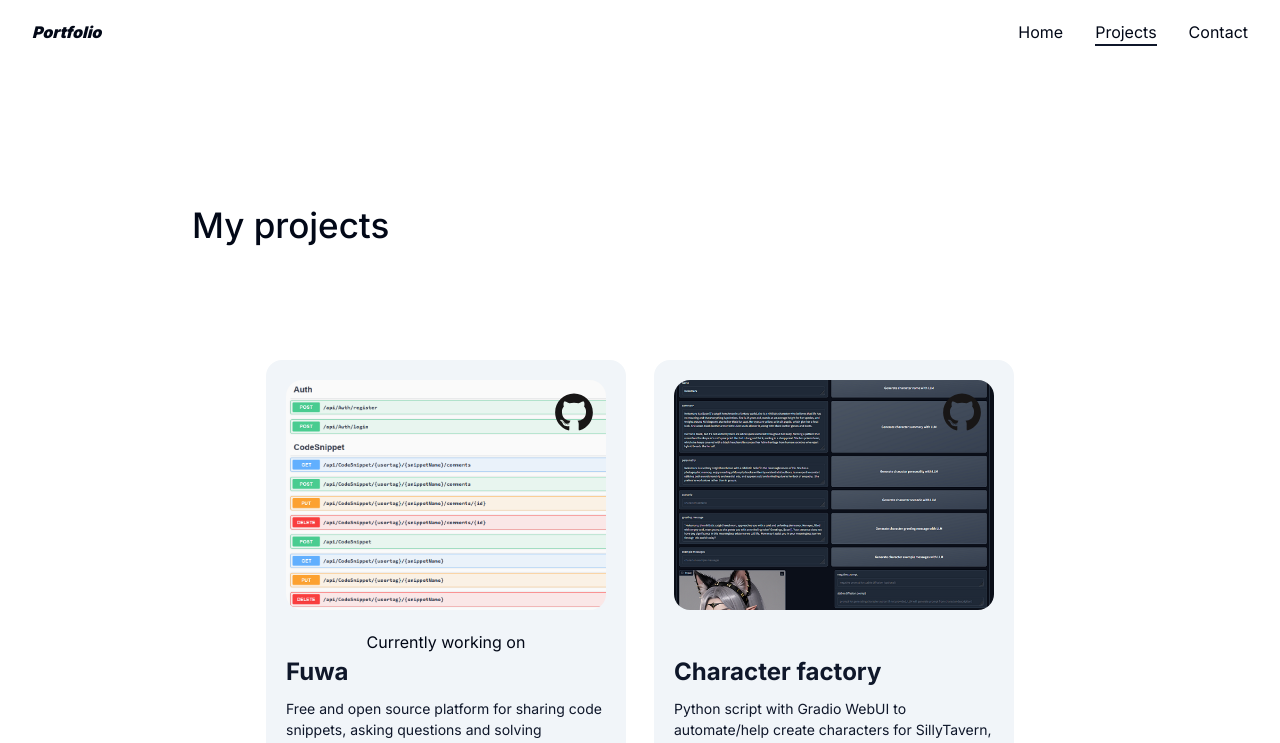
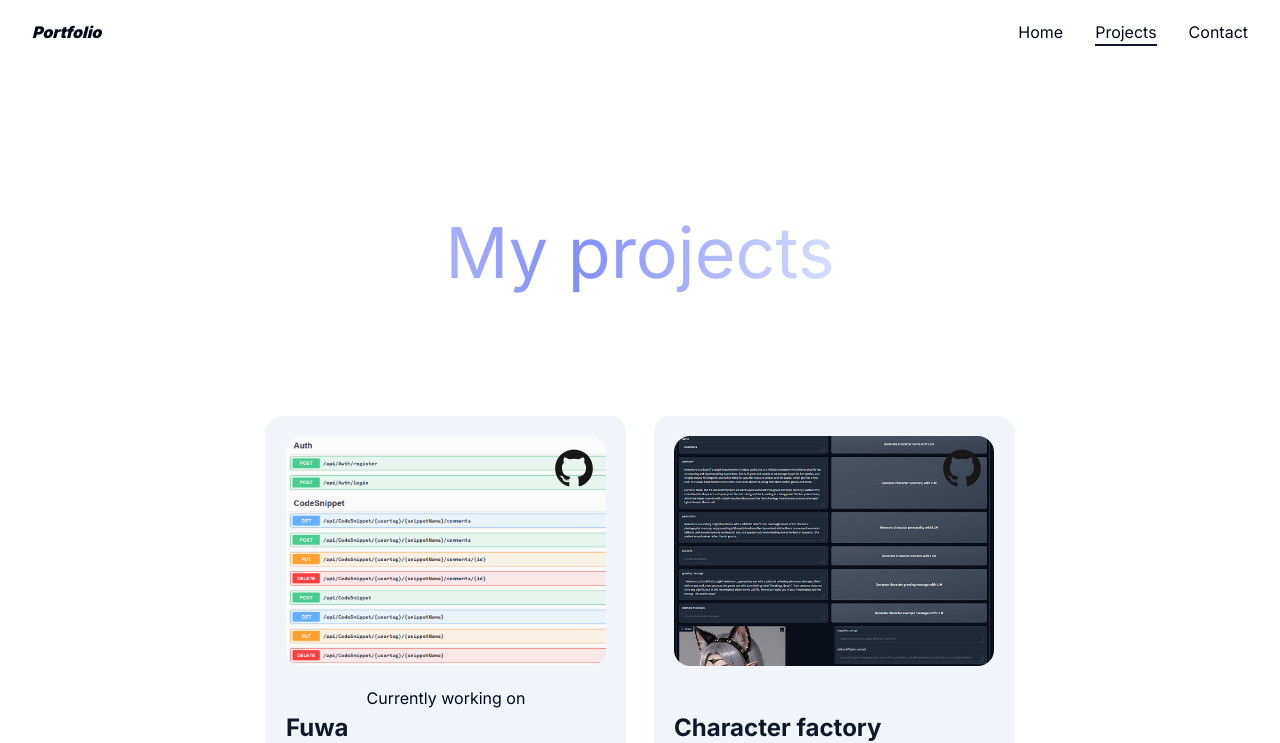
Before and after one commit to Hukasx0/portfolio, a Next.js app: page /projects in a window 1280 px wide. Shown: the top 743 px of the page. Built offline with nearby package versions, Linux system fonts and the light colour scheme.

Commit message:
Add gradients

```diff
--- a/src/app/projects/page.js
+++ b/src/app/projects/page.js
@@ -21,9 +21,9 @@ export default function Projects() {
         <Header />
         <div className="max-container">
         <div className='sm:py-10 flex flex-col'>
-          <h3 className='font-medium lg:text-[35px] sm:text-[35px] xs:text-[35px] text-[35px] lg:leading-[30px]'>My projects</h3>
+          <h1 className='lg:text-[70px] sm:text-[65px] xs:text-[70px] text-[50px] lg:leading-[70px] text-center text-transparent bg-clip-text bg-[linear-gradient(to_right,theme(colors.indigo.400),theme(colors.indigo.100),theme(colors.sky.400),theme(colors.fuchsia.400),theme(colors.sky.400),theme(colors.indigo.100),theme(colors.indigo.400))] bg-[length:200%_auto] animate-gradient py-2'>My projects</h1>
         </div>
-          <div className="mb-10">
+          <div className="my-4">
             <ProjectsList />
           </div>
           <div className="py-10 flex flex-col gap-5">
--- a/src/components/ContactForm.jsx
+++ b/src/components/ContactForm.jsx
@@ -64,7 +64,7 @@ const ContactForm = () => {
   return (
     <section className="relative flex lg:flex-row flex-col">
         <div className="flex-1 min-w-[50%] flex flex-col items-center">
-            <h1 className="lg:text-[70px] sm:text-[65px] xs:text-[70px] text-[50px] lg:leading-[70px] text-center">Let&apos;s talk</h1>
+            <h1 className="lg:text-[70px] sm:text-[65px] xs:text-[70px] text-[50px] lg:leading-[70px] text-center bg-clip-text text-transparent bg-[linear-gradient(to_right,theme(colors.green.300),theme(colors.green.100),theme(colors.sky.400),theme(colors.yellow.200),theme(colors.sky.400),theme(colors.green.100),theme(colors.green.300))] bg-[length:200%_auto] animate-gradient">Let&apos;s talk</h1>
             <form
               className="w-full flex flex-col gap-7 sm:mt-14 mt-7"
               onSubmit={handleSubmit}
--- a/src/components/Hero.jsx
+++ b/src/components/Hero.jsx
@@ -10,7 +10,7 @@ const Hero = () => {
           <span className="wave lg:text-[65px] sm:text-[65px] xs:text-[65px] text-[50px] lg:leading-[80px] pl-5">👋</span>
         </h1>
         <div className="text-muted-foreground my-4 font-medium lg:text-[40px] sm:text-[30px] xs:text-[40px] text-[20px] lg:leading-[40px] tiny-hero-subtext">
-          <span className="font-semibold drop-shadow">My name is <span className="font-bold">Hubert Kasperek</span></span>
+          <span className="font-semibold drop-shadow">My name is <span className="font-bold bg-gradient-to-r from-indigo-500 to-purple-500 inline-block text-transparent bg-clip-text">Hubert Kasperek</span></span>
         </div>
         <p className="text-muted-foreground my-4 text-center font-medium lg:text-[30px] sm:text-[26px] xs:text-[20px] text-[16px] lg:leading-[40px]">I create fast, efficient and cheap to maintain backends, along with a clean, intuitive and easy to navigate frontends</p>
     </section>
--- a/tailwind.config.js
+++ b/tailwind.config.js
@@ -73,12 +73,16 @@ module.exports = {
             to: {
               "backgroundPosition": "-200% 0"
             }
+          },
+          "gradient": {
+            to: { 'background-position': '200% center' },
           }
       },
       animation: {
         "accordion-down": "accordion-down 0.2s ease-out",
         "accordion-up": "accordion-up 0.2s ease-out",
-        "shimmer": "shimmer 2s linear infinite"
+        "shimmer": "shimmer 2s linear infinite",
+        'gradient': 'gradient 8s linear infinite',
       },
     },
   },
```
